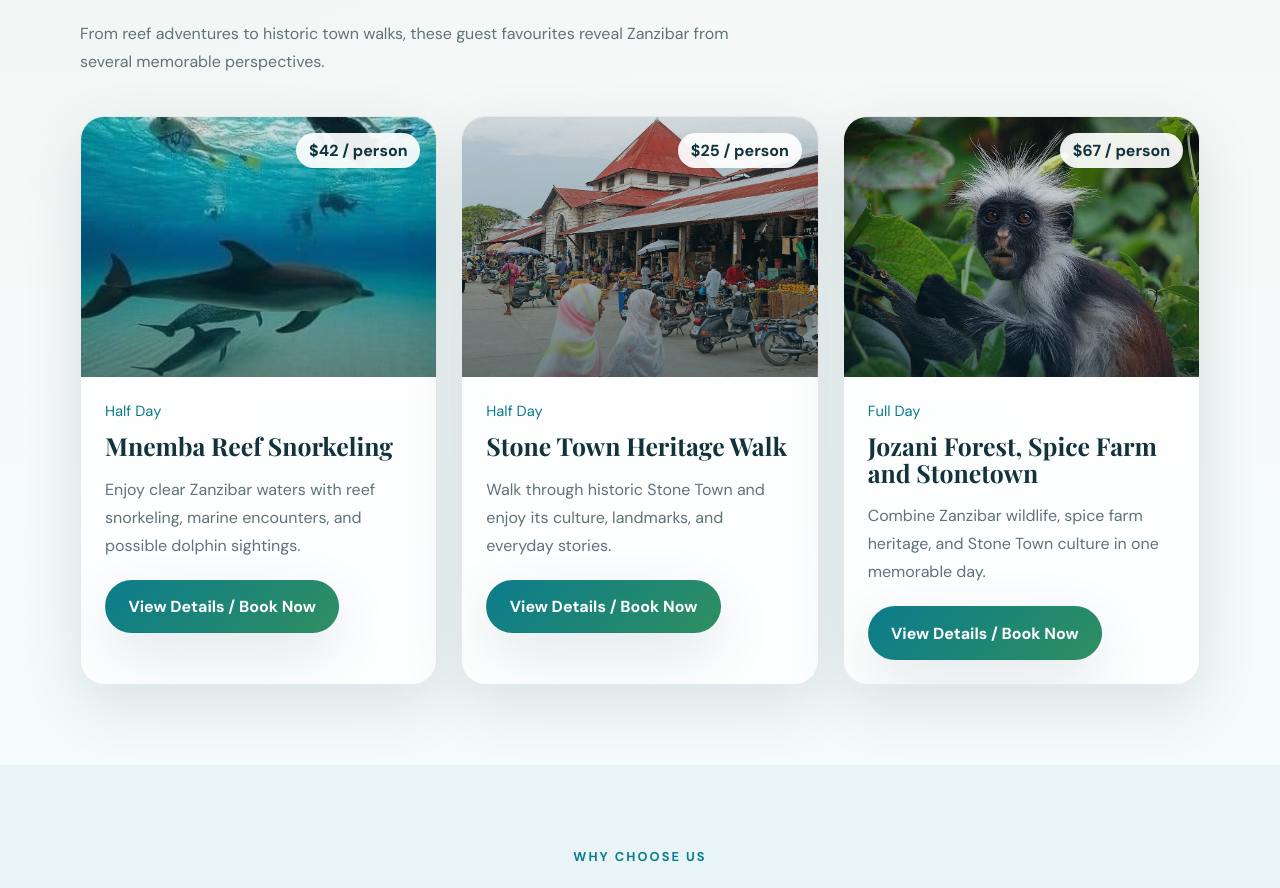
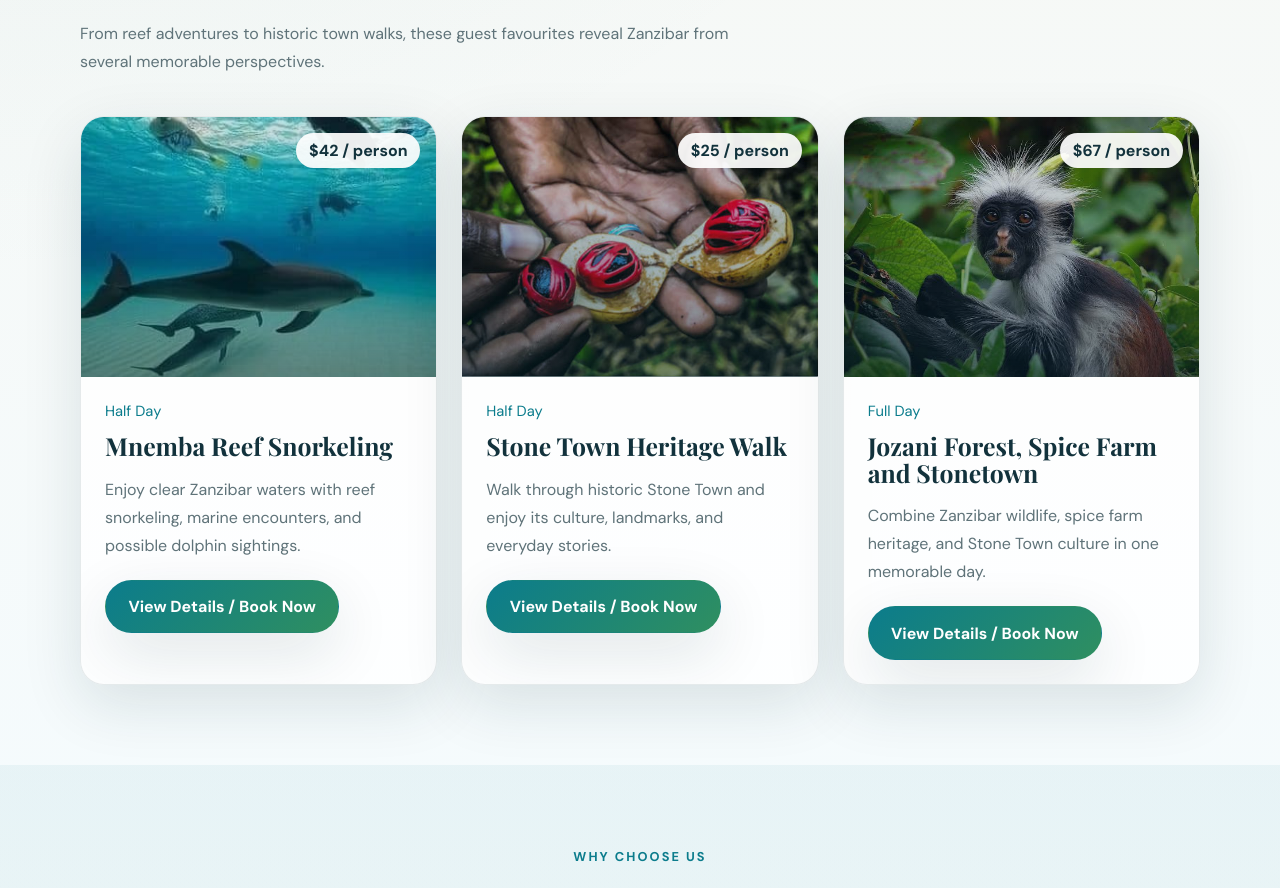
Before and after one commit to aliyusufabass-tech/myproject, a React (Vite) app in the folder frontend/: page / in a window 1280 px wide. Shown: the part 886-1774 px from the top of the page. Built offline with nearby package versions, Linux system fonts and the light colour scheme.

Commit message:
fix commit 40

```diff
--- a/frontend/src/data/tours.js
+++ b/frontend/src/data/tours.js
@@ -2,6 +2,7 @@ import mnembaImage from '../assets/image 2.jpeg'
 import jozaniImage from '../assets/jonzaniforest.jpeg'
 import jozaniImageTwo from '../assets/jonzaniforest2.jpeg'
 import stoneTownImage from '../assets/stonetown.jpeg'
+import spiceFarmImage from '../assets/spice farm.jpeg'
 
 export const tours = [
   {
@@ -22,7 +23,7 @@ export const tours = [
     category: 'Half Day',
     description:
       'Walk through historic Stone Town and enjoy its culture, landmarks, and everyday stories.',
-    image: stoneTownImage,
+    image: spiceFarmImage,
   },
   {
     id: 3,
@@ -42,8 +43,8 @@ export const tours = [
     category: 'Full Day',
     description:
       "Spend the day exploring Zanzibar's marine side with a dhow cruise and snorkeling from Fumba.",
-    image:
-      'https://www.yazantours.co.tz/wp-content/uploads/2025/12/Safari-Blue.jpg',
+    image: spiceFarmImage,
+
   },
 ]
 
--- a/frontend/src/pages/ToursPage.jsx
+++ b/frontend/src/pages/ToursPage.jsx
@@ -1,6 +1,7 @@
 import { useMemo, useState } from 'react'
 import PageMeta from '../components/PageMeta'
 import { safariTours, zanzibarTours } from '../data/tours'
+import homeHeroImage from '../assets/image.jpeg'
 
 const filters = [
   { key: 'all', label: 'All' },
@@ -60,7 +61,10 @@ function ToursPage() {
         description="Browse Zanzibar excursions and safari packages through a polished card layout with quick filters."
       />
 
-      <section className="page-hero page-hero--tours">
+      <section
+        className="page-hero page-hero--tours"
+        style={{ '--tours-hero-image': `url(${homeHeroImage})` }}
+      >
         <div className="container">
           <h1>Choose the Zanzibar escape or wildlife journey that best suits your travel style.</h1>
         </div>
--- a/frontend/src/styles/global.css
+++ b/frontend/src/styles/global.css
@@ -451,7 +451,10 @@ p {
 .page-hero--tours::before {
   background:
     linear-gradient(120deg, rgba(4, 36, 46, 0.72), rgba(6, 77, 89, 0.48)),
-    url('https://images.unsplash.com/photo-1468413253725-0d5181091126?auto=format&fit=crop&w=1800&q=80')
+    var(
+      --tours-hero-image,
+      url('https://images.unsplash.com/photo-1468413253725-0d5181091126?auto=format&fit=crop&w=1800&q=80')
+    )
       center/cover;
 }
 
```
Also changed, not shown: frontend/src/assets/spice farm.jpeg (added).
